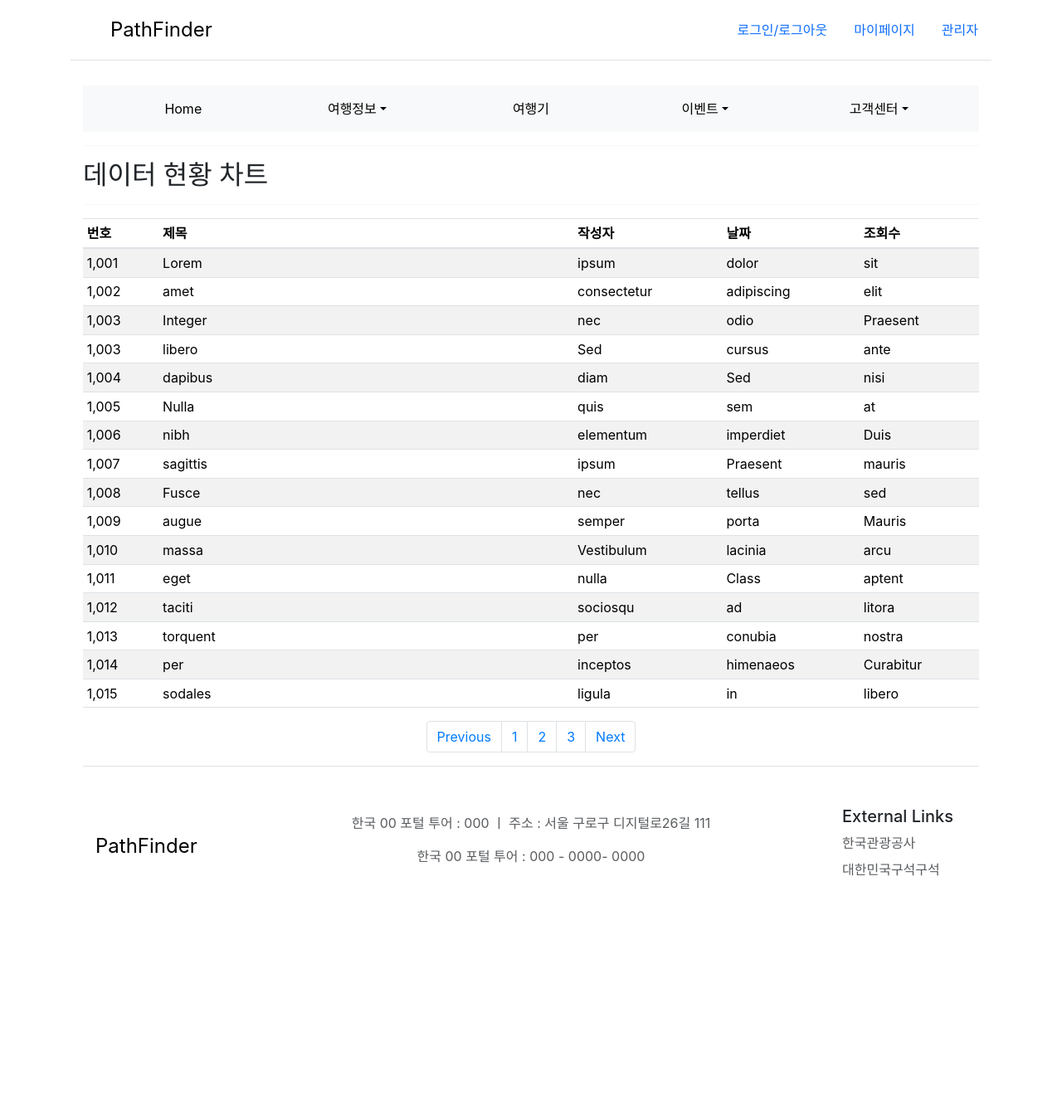
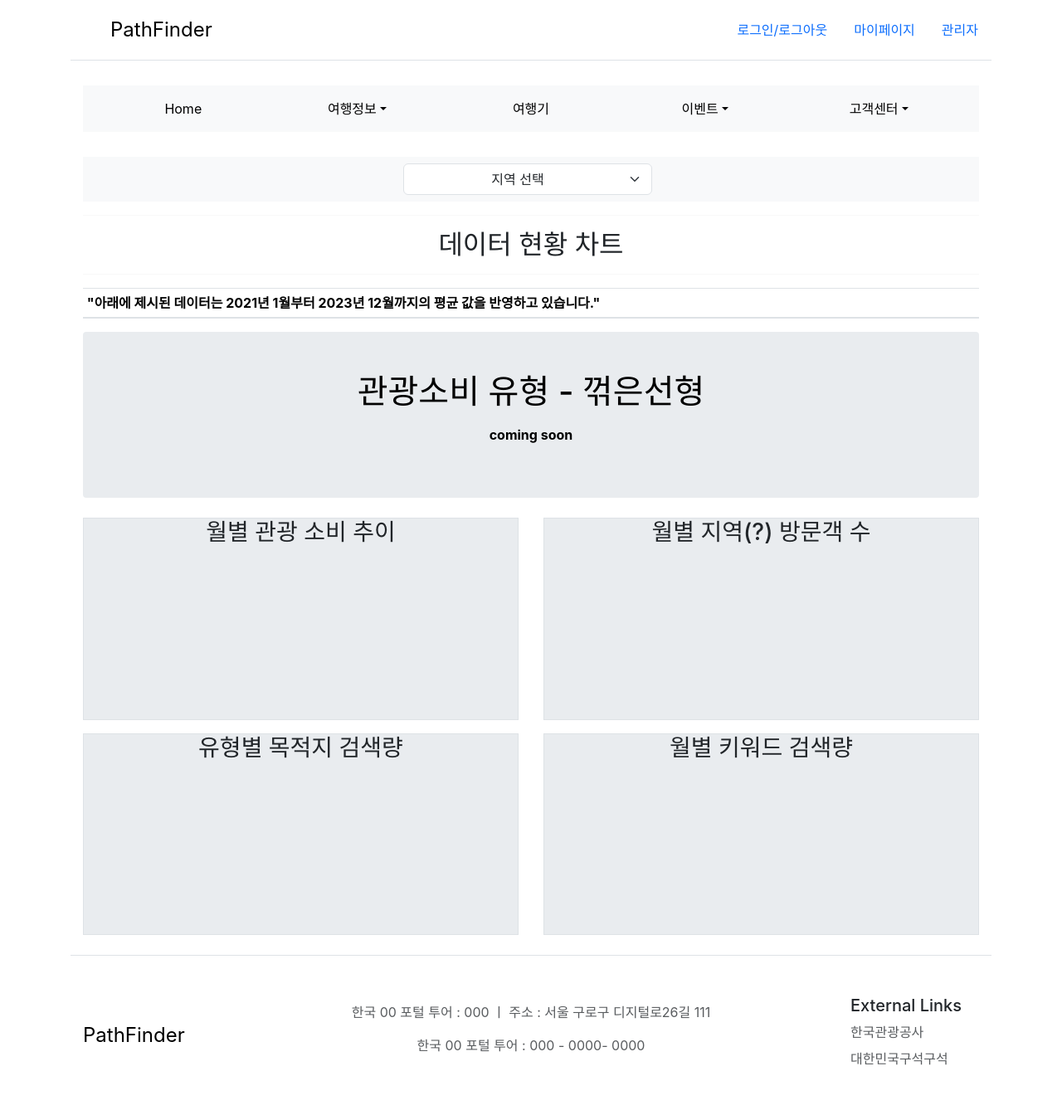
Before and after one commit to nohjuhyeon/AI_L.K.J_hubs, a FastAPI app: page /consult/data_chart in a window 1280 px wide. Shown: the whole page at 83% size. Before the commit the page ends 1056 px from the top, so only its background shows below. Run offline with FastAPI, Linux system fonts and the light colour scheme; lists and menus that the app fills with data are empty; parts of the project's set-up code (start-up, migrations or seed data) failed here and were passed over; some libraries are stand-ins or nearby versions.

Commit message:
mj_data_chart

```diff
--- a/templates/consult/data_chart.html
+++ b/templates/consult/data_chart.html
@@ -3,143 +3,80 @@
 
 
 {% block main_container %}
+<nav class="navbar bg-body-tertiary">
+    <div class="container-fluid d-flex justify-content-center">
+        <form class="d-flex" role="search">
+            <select class="form-select me-2 text-center" aria-label="지역 선택" style="width: 300px;">
+                <option selected>지역 선택</option>
+                <option value="1">서울</option>
+                <option value="2">경기도</option>
+                <option value="3">강원도</option>
+                <option value="4">충청도</option>
+                <option value="5">경상도</option>
+                <option value="6">전라도</option>
+            </select>
+        </form>
+    </div>
+</nav>
 <hr>
-<h2>데이터 현황 차트</h2>
+<h2 class="text-center">데이터 현황 차트</h2>
 <hr>
-<div class="table-responsive">
+<div class="">
     <table class="table table-striped table-sm">
         <thead>
             <tr>
-          <th>번호</th>
-          <th style="width: 500px;">제목</th>
-          <th>작성자</th>
-          <th>날짜</th>
-          <th>조회수</th>
+                <th style="width: 500px;">"아래에 제시된 데이터는 2021년 1월부터 2023년 12월까지의 평균 값을 반영하고 있습니다."</th>
             </tr>
         </thead>
-      <tbody>
-        <tr>
-          <td>1,001</td>
-          <td>Lorem</td>
-          <td>ipsum</td>
-          <td>dolor</td>
-          <td>sit</td>
-        </tr>
-        <tr>
-          <td>1,002</td>
-          <td>amet</td>
-          <td>consectetur</td>
-          <td>adipiscing</td>
-          <td>elit</td>
-        </tr>
-        <tr>
-          <td>1,003</td>
-          <td>Integer</td>
-          <td>nec</td>
-          <td>odio</td>
-          <td>Praesent</td>
-        </tr>
-        <tr>
-          <td>1,003</td>
-          <td>libero</td>
-          <td>Sed</td>
-          <td>cursus</td>
-          <td>ante</td>
-        </tr>
-        <tr>
-          <td>1,004</td>
-          <td>dapibus</td>
-          <td>diam</td>
-          <td>Sed</td>
-          <td>nisi</td>
-        </tr>
-        <tr>
-          <td>1,005</td>
-          <td>Nulla</td>
-          <td>quis</td>
-          <td>sem</td>
-          <td>at</td>
-        </tr>
-        <tr>
-          <td>1,006</td>
-          <td>nibh</td>
-          <td>elementum</td>
-          <td>imperdiet</td>
-          <td>Duis</td>
-        </tr>
-        <tr>
-          <td>1,007</td>
-          <td>sagittis</td>
-          <td>ipsum</td>
-          <td>Praesent</td>
-          <td>mauris</td>
-        </tr>
-        <tr>
-          <td>1,008</td>
-          <td>Fusce</td>
-          <td>nec</td>
-          <td>tellus</td>
-          <td>sed</td>
-        </tr>
-        <tr>
-          <td>1,009</td>
-          <td>augue</td>
-          <td>semper</td>
-          <td>porta</td>
-          <td>Mauris</td>
-        </tr>
-        <tr>
-          <td>1,010</td>
-          <td>massa</td>
-          <td>Vestibulum</td>
-          <td>lacinia</td>
-          <td>arcu</td>
-        </tr>
-        <tr>
-          <td>1,011</td>
-          <td>eget</td>
-          <td>nulla</td>
-          <td>Class</td>
-          <td>aptent</td>
-        </tr>
-        <tr>
-          <td>1,012</td>
-          <td>taciti</td>
-          <td>sociosqu</td>
-          <td>ad</td>
-          <td>litora</td>
-        </tr>
-        <tr>
-          <td>1,013</td>
-          <td>torquent</td>
-          <td>per</td>
-          <td>conubia</td>
-          <td>nostra</td>
-        </tr>
-        <tr>
-          <td>1,014</td>
-          <td>per</td>
-          <td>inceptos</td>
-          <td>himenaeos</td>
-          <td>Curabitur</td>
-        </tr>
-        <tr>
-          <td>1,015</td>
-          <td>sodales</td>
-          <td>ligula</td>
-          <td>in</td>
-          <td>libero</td>
-        </tr>
         </tbody>
     </table>
 </div>
-  <div>
-    <ul class="pagination justify-content-center">
-        <li class="page-item"><a class="page-link" href="#">Previous</a></li>
-        <li class="page-item"><a class="page-link" href="#">1</a></li>
-        <li class="page-item"><a class="page-link" href="#">2</a></li>
-        <li class="page-item"><a class="page-link" href="#">3</a></li>
-        <li class="page-item"><a class="page-link" href="#">Next</a></li>
-    </ul>
+<div class="p-4 p-md-5 mb-4 rounded text-body-emphasis bg-body-secondary">
+    <div class="col-lg-12 px-0">
+        <h1 class="text-center">관광소비 유형 - 꺾은선형</h1>
+        <p class=""></p>
+        <p class="text-center">
+            <a href="#" class="text-body-emphasis fw-bold">coming soon</a>
+        </p>
+    </div>
+</div>
+<div class="row mb-2 ">
+    <div class="col-md-6 mb-3">
+        <div class="border bg-body-secondary">
+            <div class="col c-12">
+                <h3 class="text-center">월별 관광 소비 추이</h3>
+            </div>
+            <div class="col-auto d-lg-block" style="width:200px; height:200px;">
+            </div>
+        </div>
+    </div>
+    <div class="col-md-6 mb-3">
+        <div class="border bg-body-secondary">
+            <div class="col c-12">
+                <h3 class="text-center">월별 지역(?) 방문객 수</h3>
+            </div>
+            <div class="col-auto d-lg-block" style="width:200px; height:200px;">
+            </div>
+        </div>
+    </div>
+    <div class="col-md-6 mb-3">
+        <div class="border bg-body-secondary">
+            <div class="col c-12">
+                <h3 class="text-center">유형별 목적지 검색량</h3>
+            </div>
+            <div class="col-auto d-lg-block" style="width:200px; height:200px;">
+            </div>
+        </div>
+    </div>
+    <div class="col-md-6 mb-3">
+        <div class="border bg-body-secondary">
+            <div class="col c-12">
+                <h3 class="text-center">월별 키워드 검색량</h3>
+            </div>
+            <div class="col-auto d-lg-block" style="width:200px; height:200px;">
+            </div>
+        </div>
+    </div>
+</div>
 </div>
 {% endblock %}
```
Lines whose indentation alone changed are shown as unchanged.
